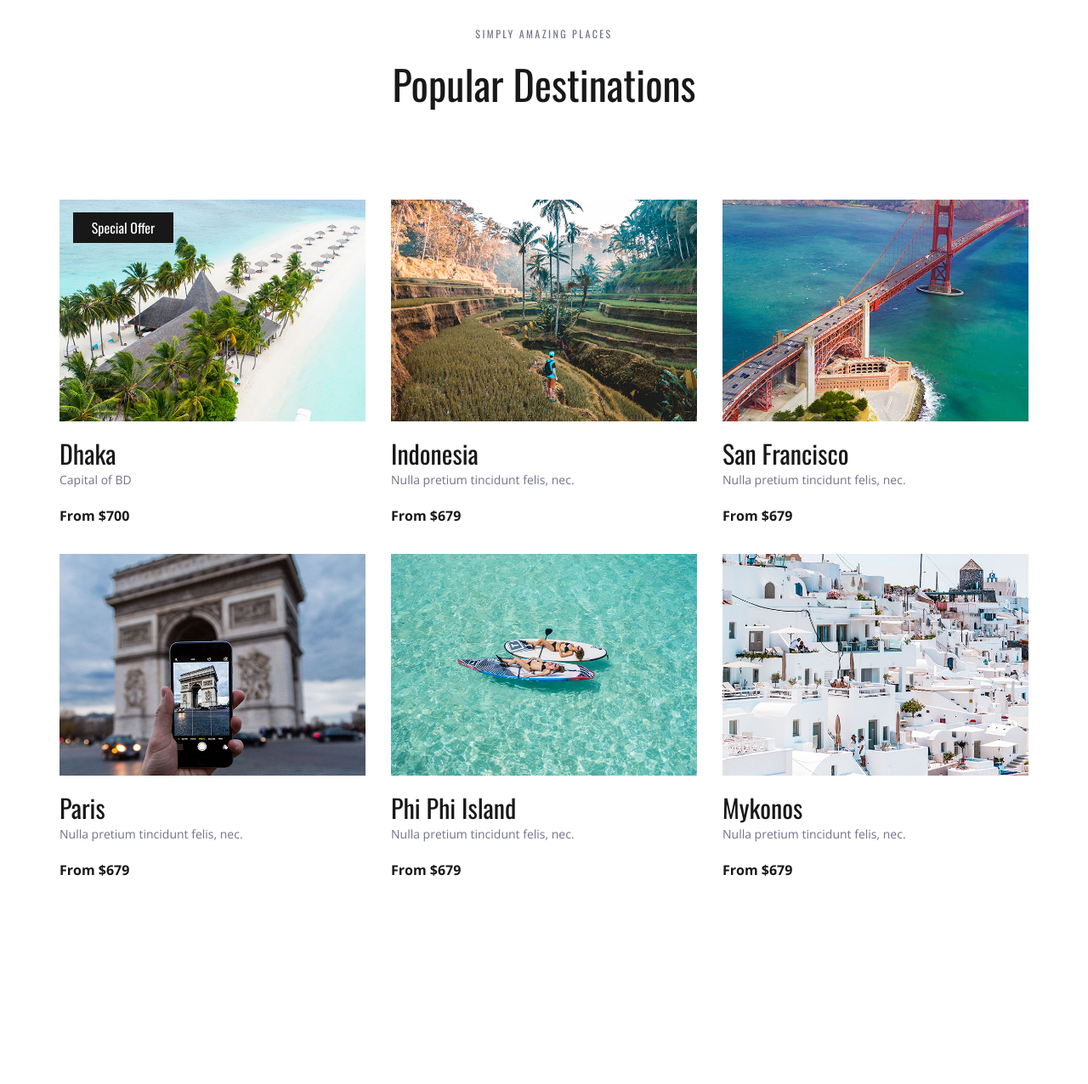
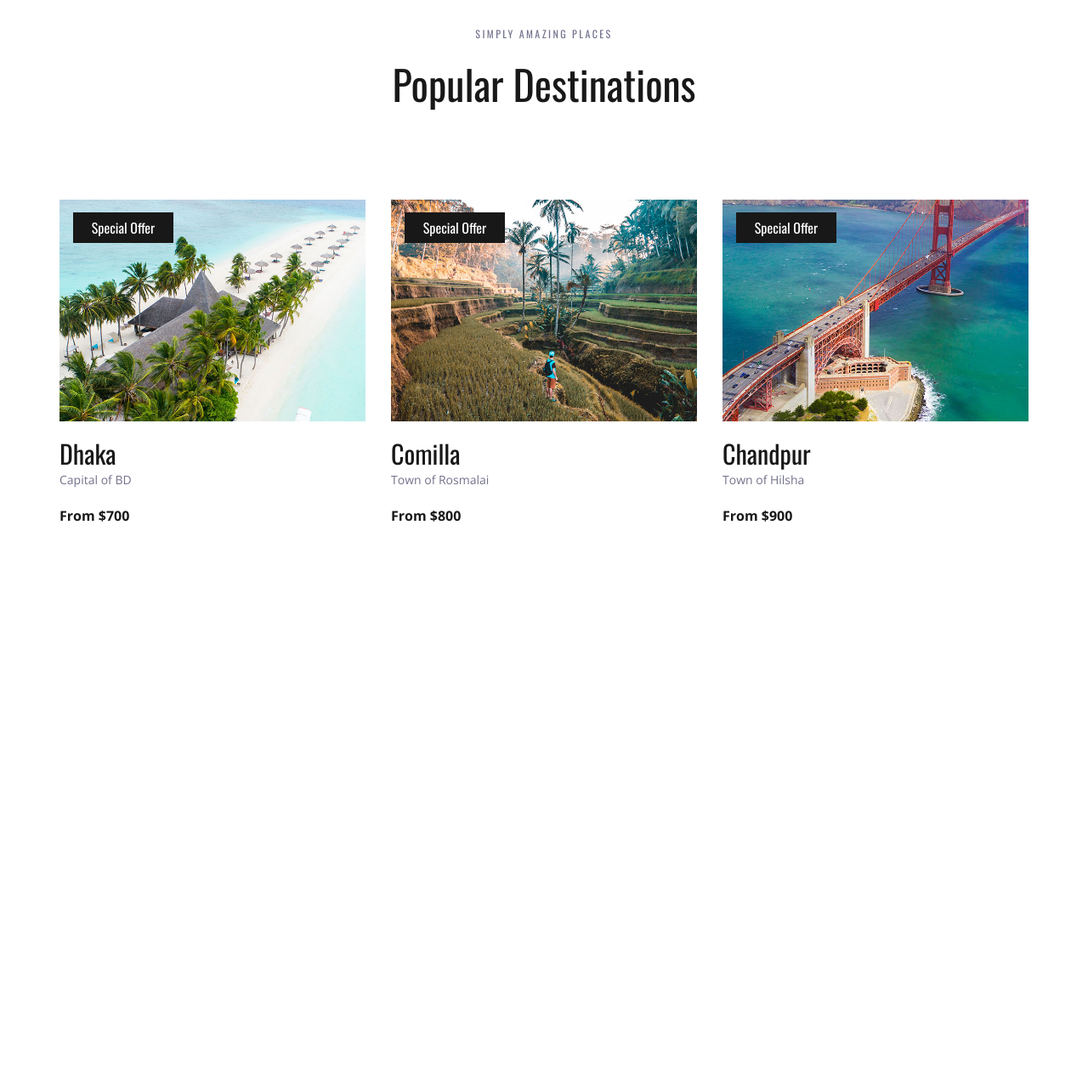
Before and after one commit to NazmulMilon/django_practices, a Django app: page / in a window 1280 px wide. Shown: the part 1250-2526 px from the top of the page at 85% size. Run offline with Django 3.2, Linux system fonts and the light colour scheme; some libraries are stand-ins or nearby versions.

Commit message:
dynamic data passing in template using model view

```diff
--- a/telusko_django/templates/index.html
+++ b/telusko_django/templates/index.html
@@ -1,4 +1,6 @@
 {% load static %}
+{% static "images" as baseUrl %}
+
 <!DOCTYPE html>
 <html lang="en">
 <head>
@@ -249,79 +251,23 @@
 					<div class="destinations_container item_grid">
 
 						<!-- Destination -->
+						{% for dest in dests %}
 						<div class="destination item">
 							<div class="destination_image">
-								<img src="{%static 'images/destination_1.jpg' %}" alt="">
+								<img src="{{baseUrl}}/{{dest.img}}" alt="">
 								<div class="spec_offer text-center"><a href="#">Special Offer</a></div>
 							</div>
 							<div class="destination_content">
-								<div class="destination_title"><a href="destinations.html">{{dest1.name}}</a></div>
+								<div class="destination_title"><a href="destinations.html">{{dest.name}}</a></div>
 								<div class="destination_subtitle">
-									<p>{{dest1.desc}}</p>
+									<p>{{dest.desc}}</p>
 								</div>
-								<div class="destination_price">From ${{dest1.price}}</div>
+								<div class="destination_price">From ${{dest.price}}</div>
 							</div>
 						</div>
+						{% endfor %}
 
-						<!-- Destination -->
-						<div class="destination item">
-							<div class="destination_image">
-								<img src="{%static 'images/destination_2.jpg' %}" alt="">
-							</div>
-							<div class="destination_content">
-								<div class="destination_title"><a href="destinations.html">Indonesia</a></div>
-								<div class="destination_subtitle"><p>Nulla pretium tincidunt felis, nec.</p></div>
-								<div class="destination_price">From $679</div>
-							</div>
-						</div>
 
-						<!-- Destination -->
-						<div class="destination item">
-							<div class="destination_image">
-								<img src="{%static 'images/destination_3.jpg' %}" alt="">
-							</div>
-							<div class="destination_content">
-								<div class="destination_title"><a href="destinations.html">San Francisco</a></div>
-								<div class="destination_subtitle"><p>Nulla pretium tincidunt felis, nec.</p></div>
-								<div class="destination_price">From $679</div>
-							</div>
-						</div>
-
-						<!-- Destination -->
-						<div class="destination item">
-							<div class="destination_image">
-								<img src="{%static 'images/destination_4.jpg' %}" alt="">
-							</div>
-							<div class="destination_content">
-								<div class="destination_title"><a href="destinations.html">Paris</a></div>
-								<div class="destination_subtitle"><p>Nulla pretium tincidunt felis, nec.</p></div>
-								<div class="destination_price">From $679</div>
-							</div>
-						</div>
-
-						<!-- Destination -->
-						<div class="destination item">
-							<div class="destination_image">
-								<img src="{%static 'images/destination_5.jpg' %}" alt="">
-							</div>
-							<div class="destination_content">
-								<div class="destination_title"><a href="{%static 'destinations.html' %}">Phi Phi Island</a></div>
-								<div class="destination_subtitle"><p>Nulla pretium tincidunt felis, nec.</p></div>
-								<div class="destination_price">From $679</div>
-							</div>
-						</div>
-
-						<!-- Destination -->
-						<div class="destination item">
-							<div class="destination_image">
-								<img src="{%static 'images/destination_6.jpg' %}" alt="">
-							</div>
-							<div class="destination_content">
-								<div class="destination_title"><a href="{%static 'destinations.html' %}">Mykonos</a></div>
-								<div class="destination_subtitle"><p>Nulla pretium tincidunt felis, nec.</p></div>
-								<div class="destination_price">From $679</div>
-							</div>
-						</div>
 
 					</div>
 				</div>
--- a/telusko_django/travello/views.py
+++ b/telusko_django/travello/views.py
@@ -9,5 +9,20 @@ def index(request):
     dest1.name = "Dhaka"
     dest1.desc = "Capital of BD"
     dest1.price = 700
+    dest1.img = 'destination_1.jpg'
 
-    return render(request, 'index.html', {'dest1': dest1})
+    dest2 = Destination()
+    dest2.name = "Comilla"
+    dest2.desc = "Town of Rosmalai"
+    dest2.price = 800
+    dest2.img = 'destination_2.jpg'
+
+    dest3 = Destination()
+    dest3.name = "Chandpur"
+    dest3.desc = "Town of Hilsha"
+    dest3.price = 900
+    dest3.img = 'destination_3.jpg'
+
+    dests = [dest1, dest2, dest3]
+
+    return render(request, 'index.html', {'dests': dests})
```
